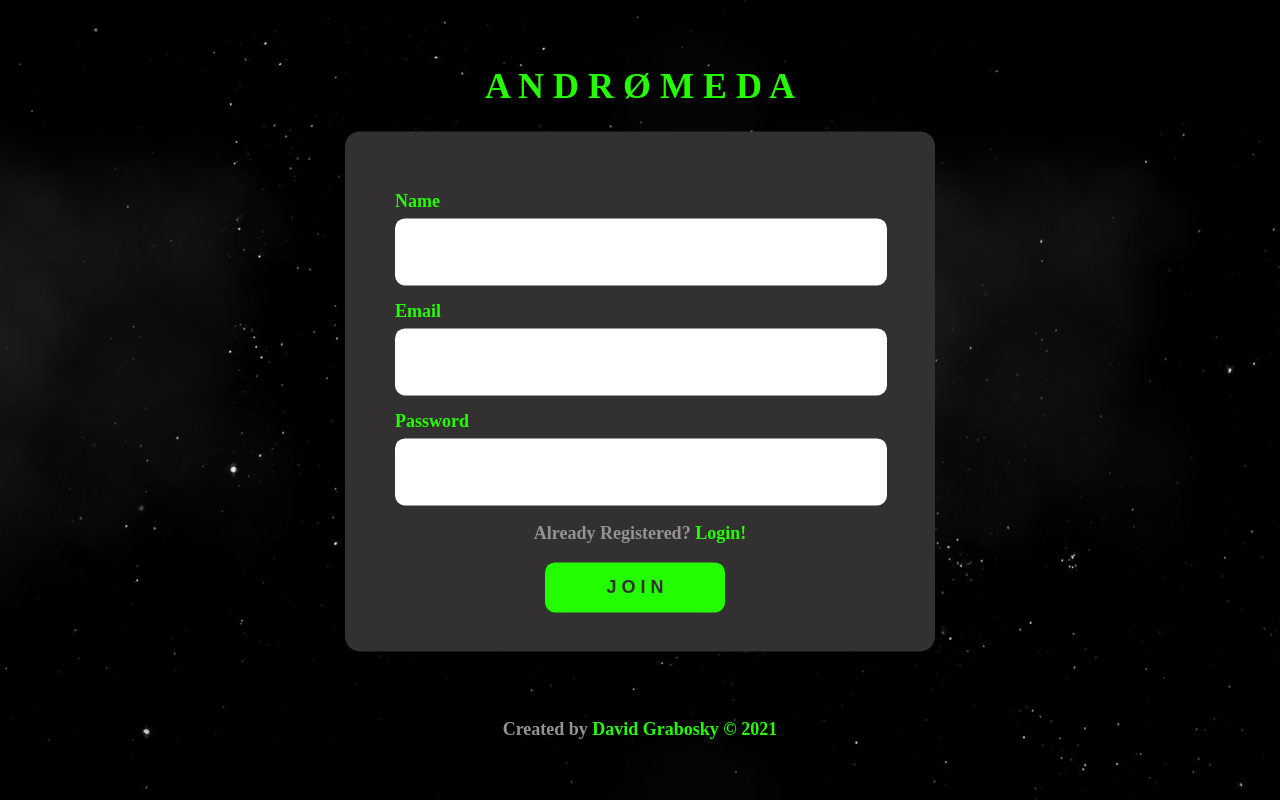
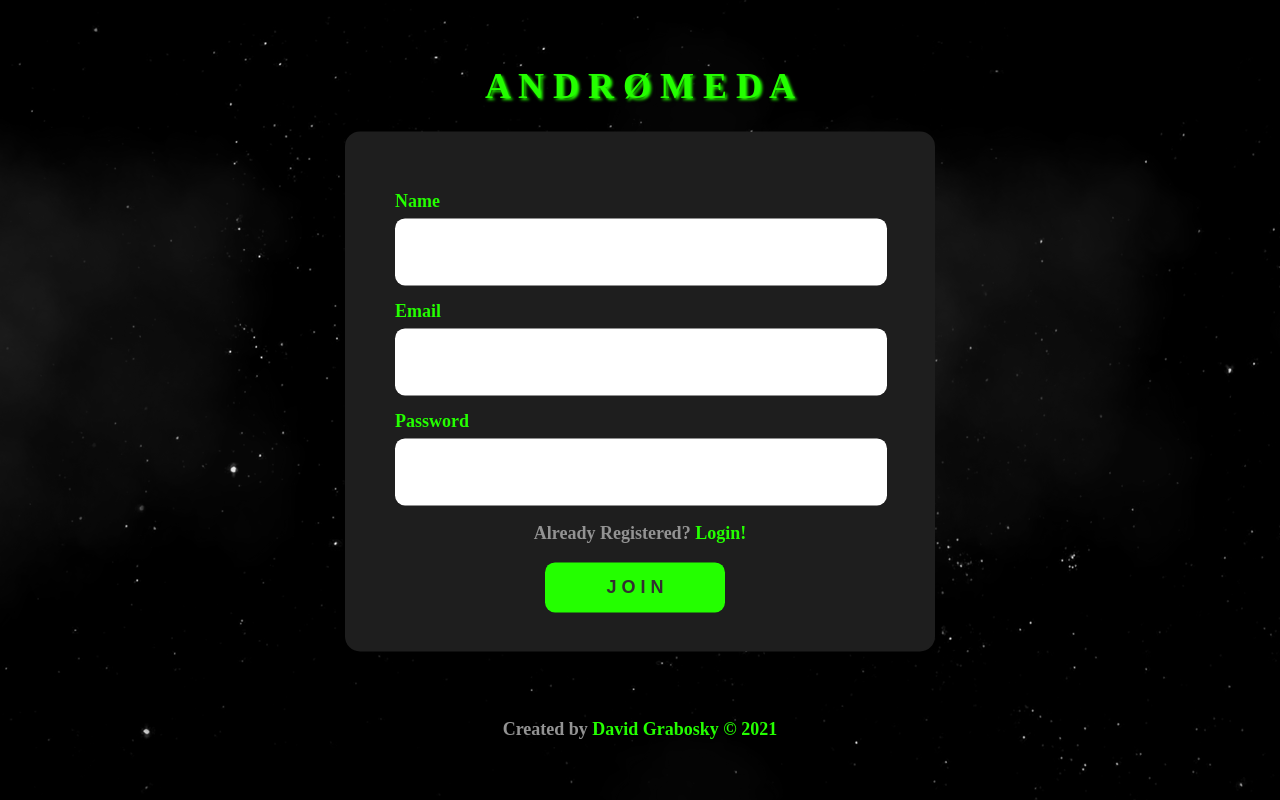
Before and after one commit to azurize/andromeda, a Flask app: page /create/ in a window 1280 px wide. Run offline with Flask 2, Linux system fonts and the light colour scheme; some web fonts are replaced.

Commit message:
changed background and form colors

```diff
--- a/static/css/styles.css
+++ b/static/css/styles.css
@@ -1,5 +1,6 @@
 html {
     font-family: Droid Sans;
+    background-color: #1e1e1e;
 }
 
 .login {
@@ -24,25 +25,26 @@ html {
     font-size: 36px;
     color: #00F0FF;
     text-align: center;
-    text-shadow: 2px 2px 5px #00F0FF;
+    text-shadow: 2px 2px 3px #00F0FF;
 }
 
 .create__title__text {
     font-size: 36px;
     color: #24FF00;
     text-align: center;
+    text-shadow: 2px 2px 3px #24ff00;
 }
 
 .form {
     background-color: #1e1e1e;
     height: 405px;
-    width:590px;
+    width: 590px;
     border-radius: 15px;
     opacity: .85;
 }
 
 .create__form {
-    background-color: #323030;
+    background-color: #1e1e1e;
     height: 520px;
     width: 590px;
     border-radius: 15px;
```
